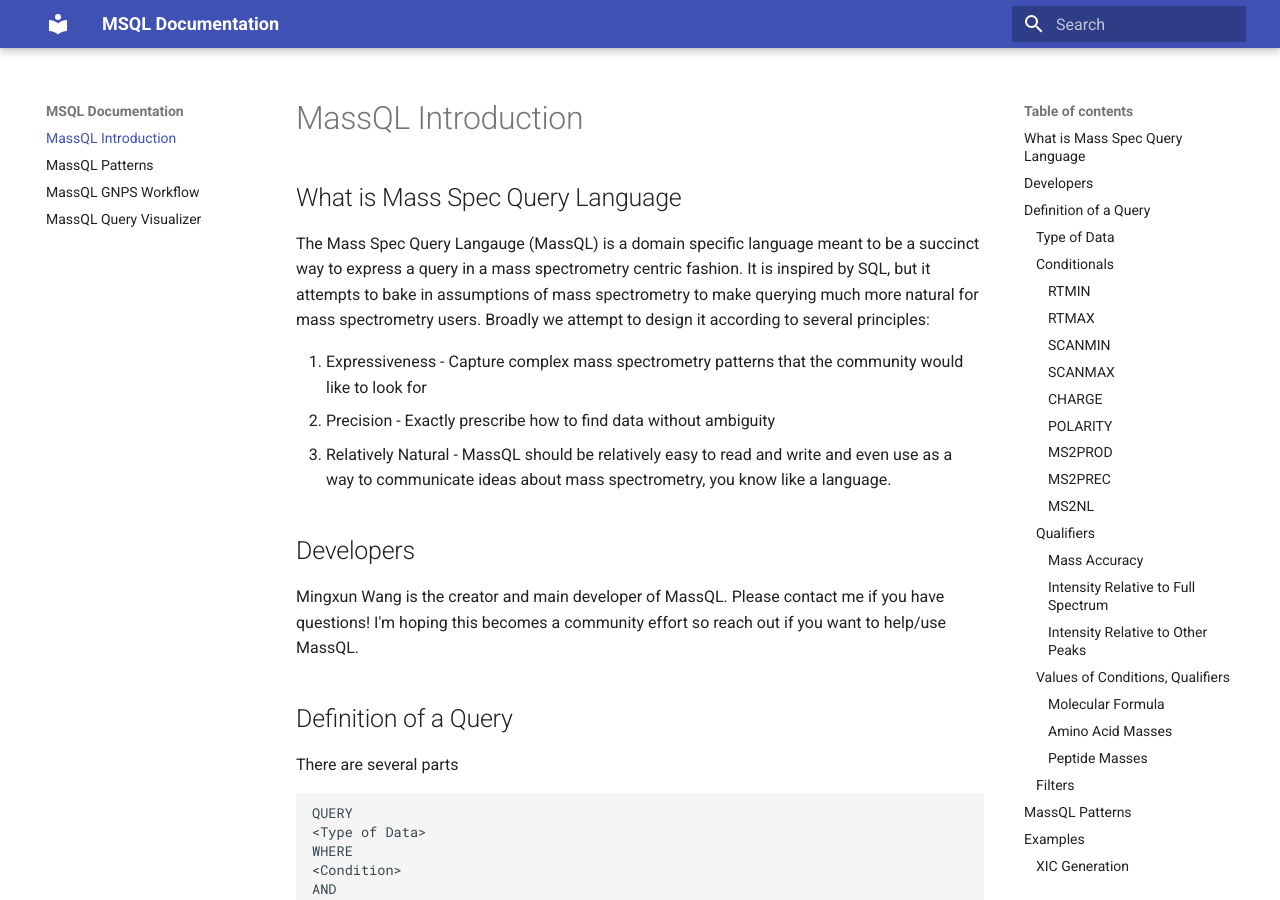
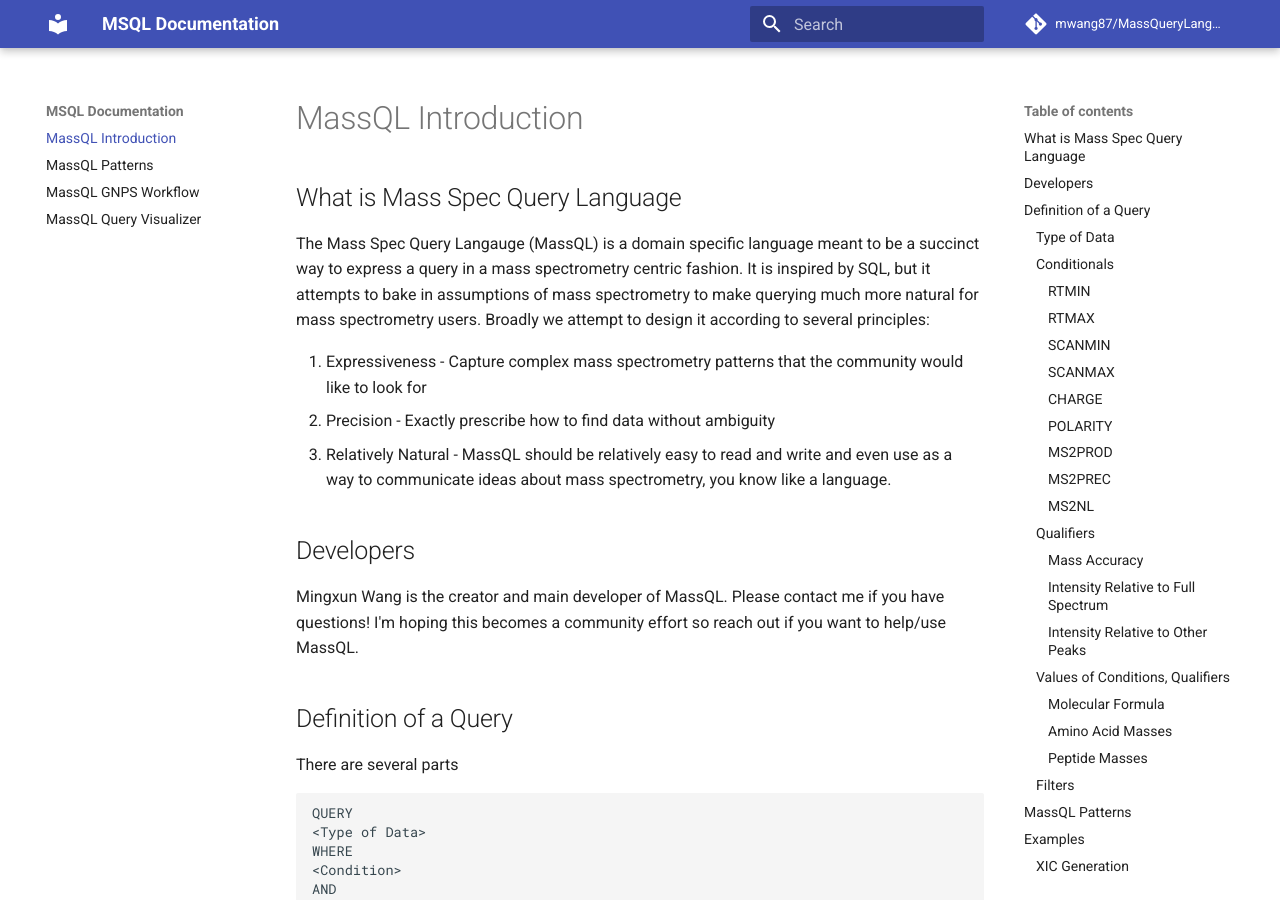
Before and after one commit to mwang87/MassQueryLanguage_Documentation, an MkDocs documentation site: the page built from docs/index.md, in a window 1280 px wide and 900 px high. Built offline with MkDocs 1.6.1 and Material for MkDocs 9.7.7, drawn with Linux system fonts in a browser that asks for light colours; comment, search, counter and statistics services are not loaded.

Commit message:
adidng mkdocs docuemntation

```diff
--- a/mkdocs.yml
+++ b/mkdocs.yml
@@ -1,5 +1,8 @@
 site_name: MSQL Documentation
-
+site_url: https://mwang87.github.io/MassQueryLanguage_Documentation/
+edit_uri: https://github.com/mwang87/MassQueryLanguage_Documentation/edit/master/docs/
+repo_name: mwang87/MassQueryLanguage_Documentation
+repo_url: https://github.com/mwang87/MassQueryLanguage_Documentation
 nav:
     - MassQL Introduction: index.md
     - MassQL Patterns: patterns.md
```
